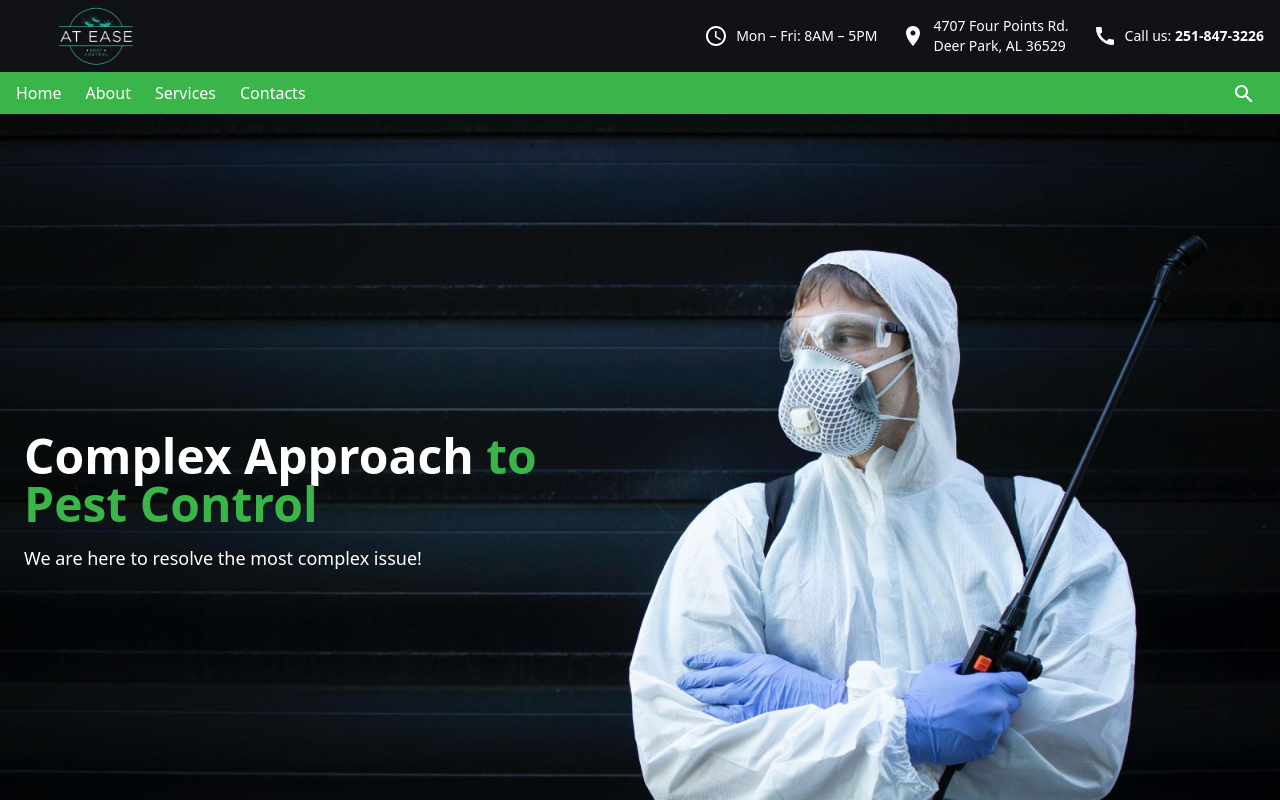
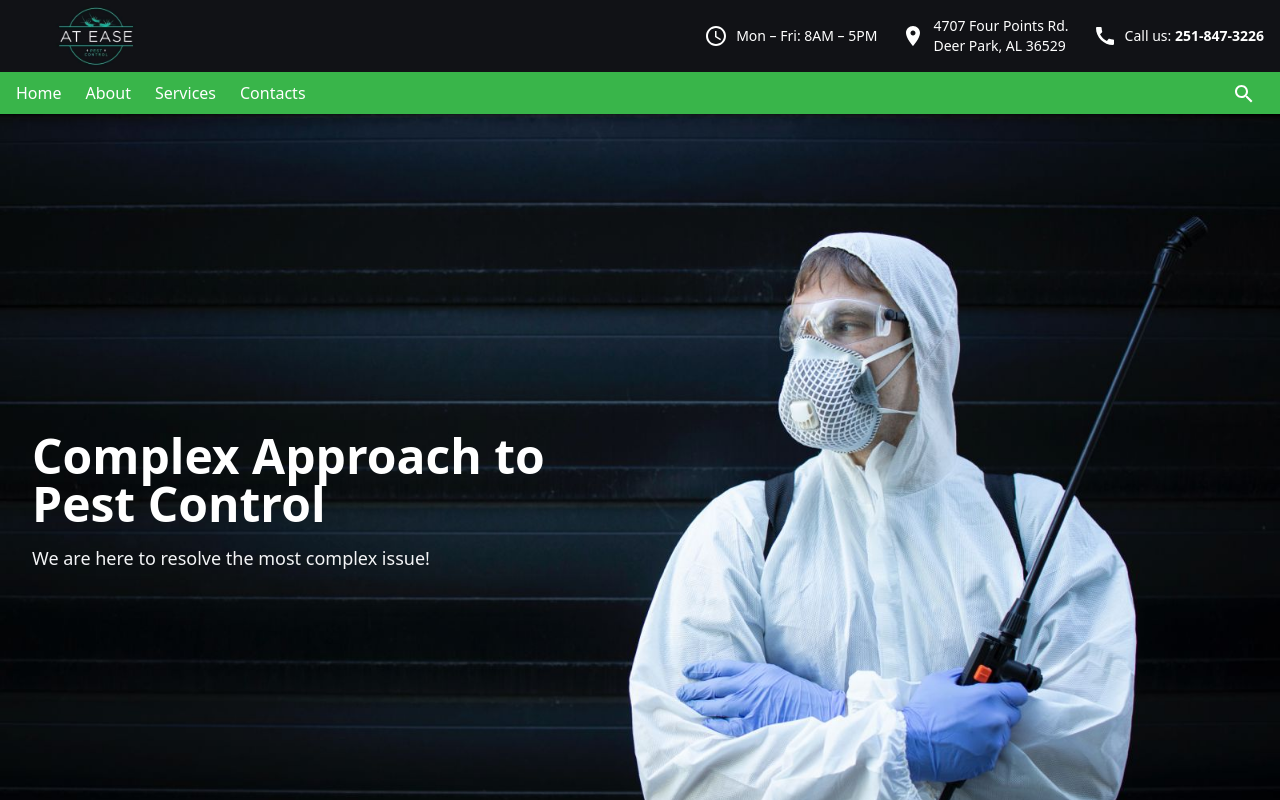
Before and after one commit to nerdtech-software/PestBusters, a React (Vite) app: page / in a window 1280 px wide. Shown: the top 800 px of the page. Built offline with nearby package versions, Linux system fonts and the light colour scheme.

Commit message:
add some css

```diff
--- a/src/components/NavBar.jsx
+++ b/src/components/NavBar.jsx
@@ -1,27 +1,26 @@
 import { images } from '../assets/image';
+
 const NavBar = () => {
   return (
-    <section className="relative bg-gray-200 min-h-screen flex items-center justify-center ">
-      {/* <div
-        className="absolute inset-0 bg-cover bg-center"
-        style={{
-          backgroundImage:
-            "url('https://ld-wp73.template-help.com/wordpress/prod_11365/v1/wp-content/uploads/2021/05/home-1.jpg')",
+    <section className="relative bg-gray-200 min-h-screen flex items-center justify-center">
+      {/* Background Image */}
+      <img
+        src={images.BgImage}
+        alt="Background"
+        className="absolute inset-0 object-cover h-full w-full"
+      />
 
-        }}
-      ></div> */}
-      <img src={images.BgImage} alt="" className="absolute inset-0 bg-cover bg-center h-full w-full" />
-      <div className="relative container mx-auto px-6 flex flex-col md:flex-row items-center">
+      {/* Content Container */}
+      <div className="relative container mx-auto px-4 sm:px-6 lg:px-8 flex flex-col md:flex-row items-center justify-between">
         {/* Text Content */}
-        <div className="md:w-1/2 text-white z-10">
-          <h1 className="text-4xl md:text-5xl font-bold mb-4 ">
+        <div className="text-center md:text-left md:w-1/2 z-10">
+          <h1 className="text-3xl sm:text-4xl md:text-5xl font-bold mb-4 text-white">
             Complex Approach{" "}
-            <span className="text-orange">to Pest Control</span>
+            <span className="text-orange-500">to Pest Control</span>
           </h1>
-          <p className="text-lg text-white mb-6">
+          <p className="text-base sm:text-lg text-gray-100 mb-6">
             We are here to resolve the most complex issue!
           </p>
-
         </div>
       </div>
     </section>
```
